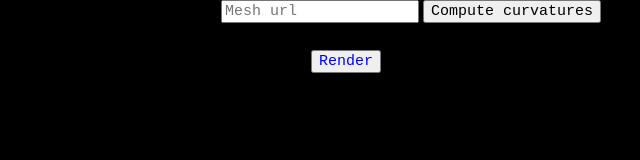
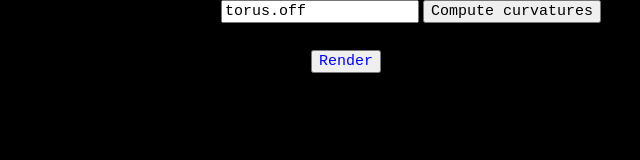
Before and after one commit to salih2875/DiffGeoMeshes, a plain HTML site: page index.html in a window 1280 px wide. Shown: the full height of the page, 559-1199 px from the left. Drawn offline with nearby package versions, Linux system fonts and the light colour scheme; no server answers.

Commit message:
added default file url

```diff
--- a/index.html
+++ b/index.html
@@ -210,7 +210,7 @@
       <a id="link" href="https://github.com/salih2875/DiffGeoMeshes">Github</a>
     </div>
     <div id="ui">
-      <input id="url" name="filename" placeholder="Mesh url" type="text" />
+      <input id="url" name="filename" placeholder="Mesh url" type="text" value="torus.off" />
       <button id="button" type="submit">Compute curvatures</button>
     </div>
     <div id="text">
```
